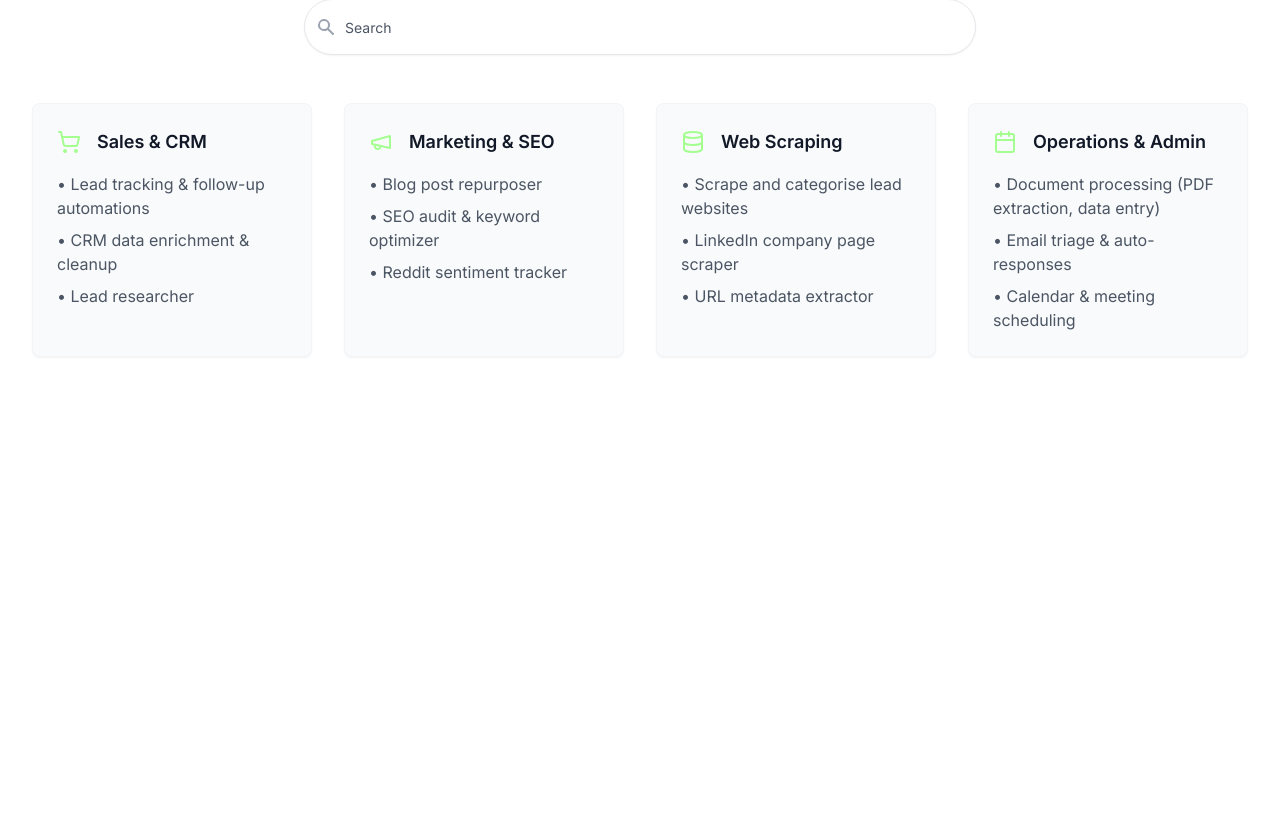
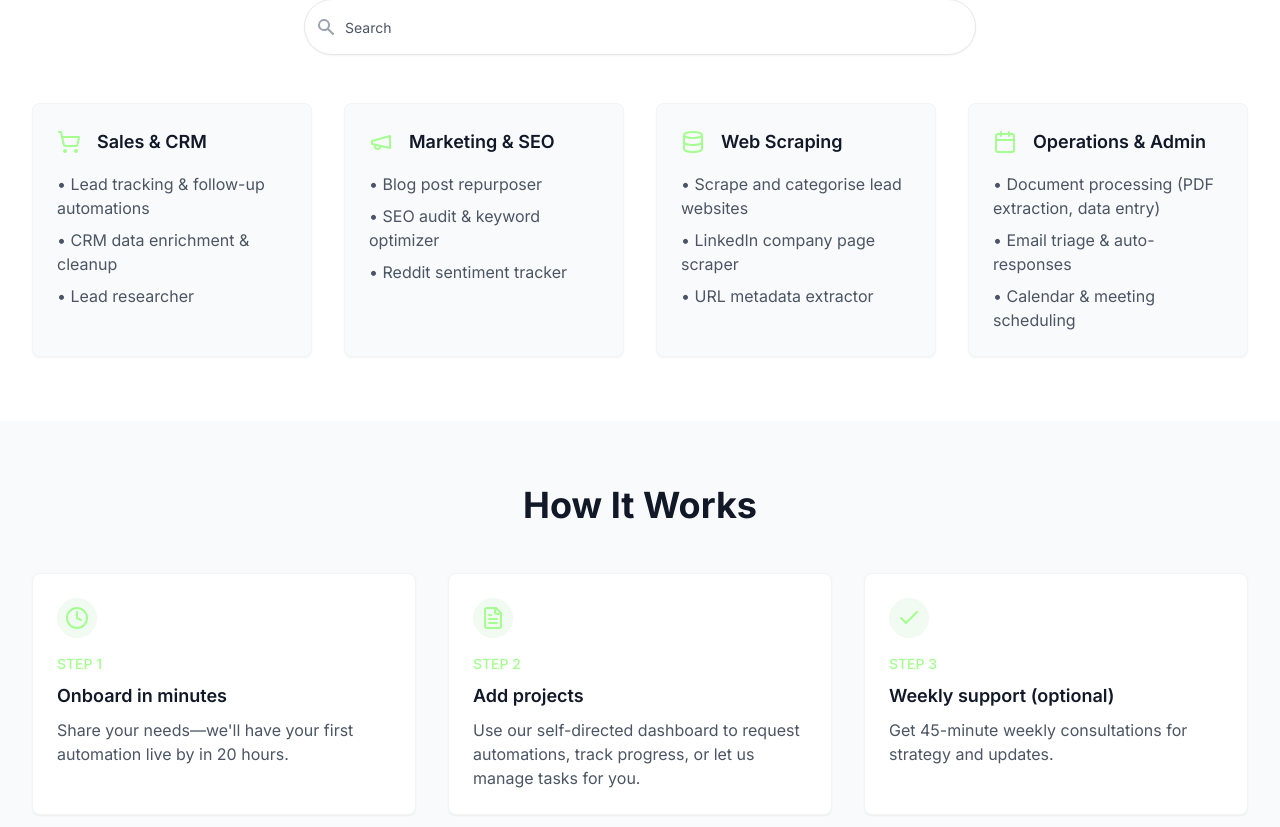
Before and after one commit to 0xexg/twentyhours-automate-ai, a React (Vite) app: page / in a window 1280 px wide. Shown: the part 1287-2114 px from the top of the page. Before the commit the page ends 1708 px from the top, so only its background shows below. Built offline with nearby package versions, Linux system fonts and the light colour scheme.

Commit message:
Add "How It Works" section
Adds a new section to the page, detailing the steps involved in using the service.

```diff
--- /dev/null
+++ b/src/components/HowItWorks.tsx
@@ -0,0 +1,69 @@
+
+import React from 'react';
+import { Check, Clock, FileText } from 'lucide-react';
+import { Card, CardContent } from '@/components/ui/card';
+
+interface WorkflowStep {
+  icon: React.ReactNode;
+  title: string;
+  description: string;
+  step: number;
+}
+
+const HowItWorks = () => {
+  const steps: WorkflowStep[] = [
+    {
+      icon: <Clock className="h-6 w-6 text-primary" />,
+      title: "Onboard in minutes",
+      description: "Share your needs—we'll have your first automation live by in 20 hours.",
+      step: 1
+    },
+    {
+      icon: <FileText className="h-6 w-6 text-primary" />,
+      title: "Add projects",
+      description: "Use our self-directed dashboard to request automations, track progress, or let us manage tasks for you.",
+      step: 2
+    },
+    {
+      icon: <Check className="h-6 w-6 text-primary" />,
+      title: "Weekly support (optional)",
+      description: "Get 45-minute weekly consultations for strategy and updates.",
+      step: 3
+    }
+  ];
+
+  return (
+    <section className="py-16 bg-gray-50">
+      <div className="max-w-7xl mx-auto px-4 sm:px-6 lg:px-8">
+        <div className="text-center mb-12">
+          <h2 className="text-4xl font-bold text-gray-900 mb-4">How It Works</h2>
+        </div>
+
+        <div className="grid grid-cols-1 md:grid-cols-3 gap-8">
+          {steps.map((step, index) => (
+            <Card key={index} className="overflow-hidden bg-white border border-gray-100 hover:shadow-md transition-shadow">
+              <CardContent className="p-6">
+                <div className="bg-gray-50 w-10 h-10 rounded-full flex items-center justify-center mb-4">
+                  <div className="bg-primary/10 p-2 rounded-full">
+                    {step.icon}
+                  </div>
+                </div>
+                <div className="mb-2 text-sm font-medium text-primary">
+                  STEP {step.step}
+                </div>
+                <h3 className="text-lg font-semibold text-gray-900 mb-2">
+                  {step.title}
+                </h3>
+                <p className="text-muted-foreground">
+                  {step.description}
+                </p>
+              </CardContent>
+            </Card>
+          ))}
+        </div>
+      </div>
+    </section>
+  );
+};
+
+export default HowItWorks;
--- a/src/pages/Index.tsx
+++ b/src/pages/Index.tsx
@@ -5,6 +5,7 @@ import Hero from '@/components/Hero';
 import Companies from '@/components/Companies';
 import Announcement from '@/components/Announcement';
 import AutomationFeatures from '@/components/AutomationFeatures';
+import HowItWorks from '@/components/HowItWorks';
 
 const Index = () => {
   return (
@@ -14,6 +15,7 @@ const Index = () => {
       <Hero />
       <Companies />
       <AutomationFeatures />
+      <HowItWorks />
     </div>
   );
 };
```
